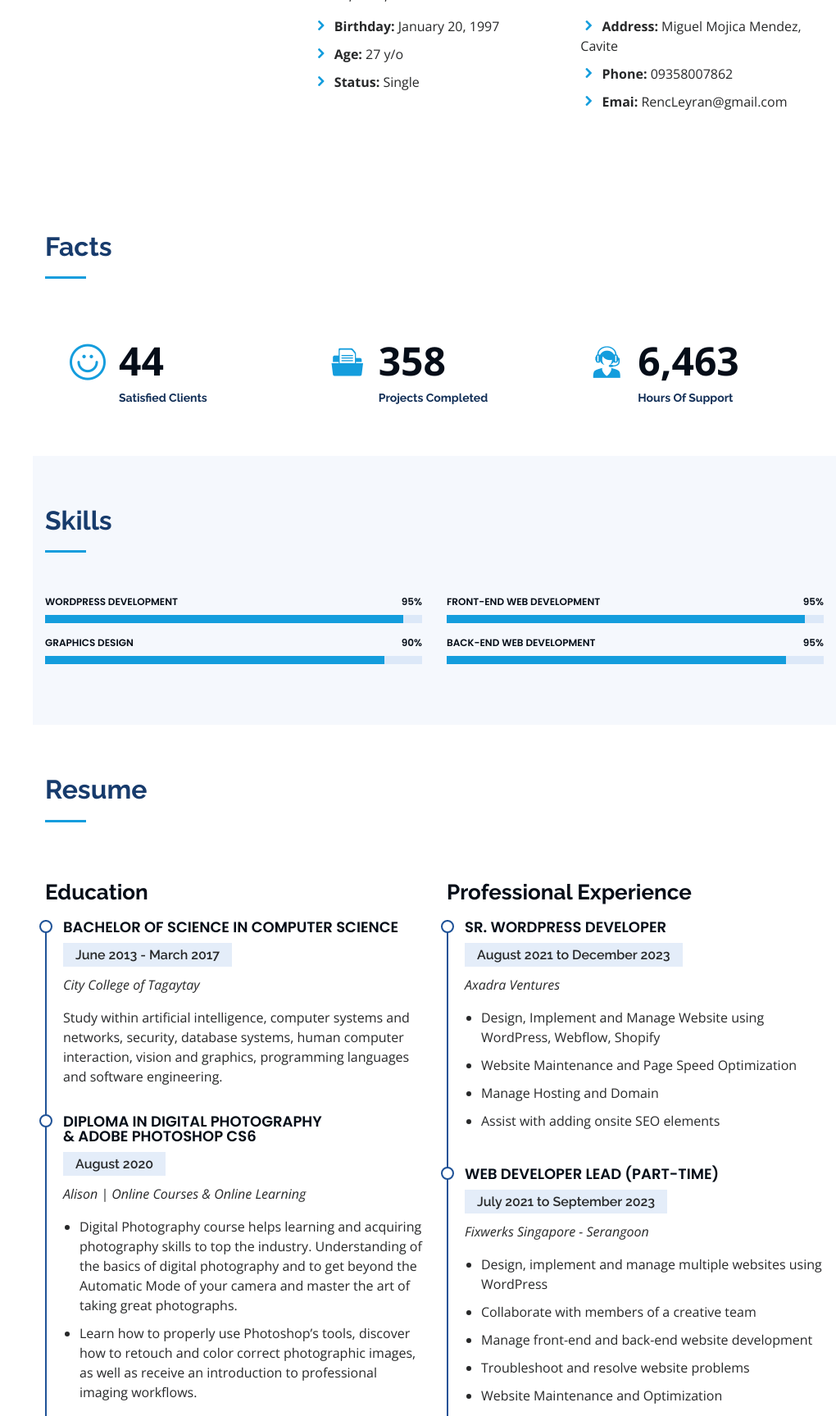
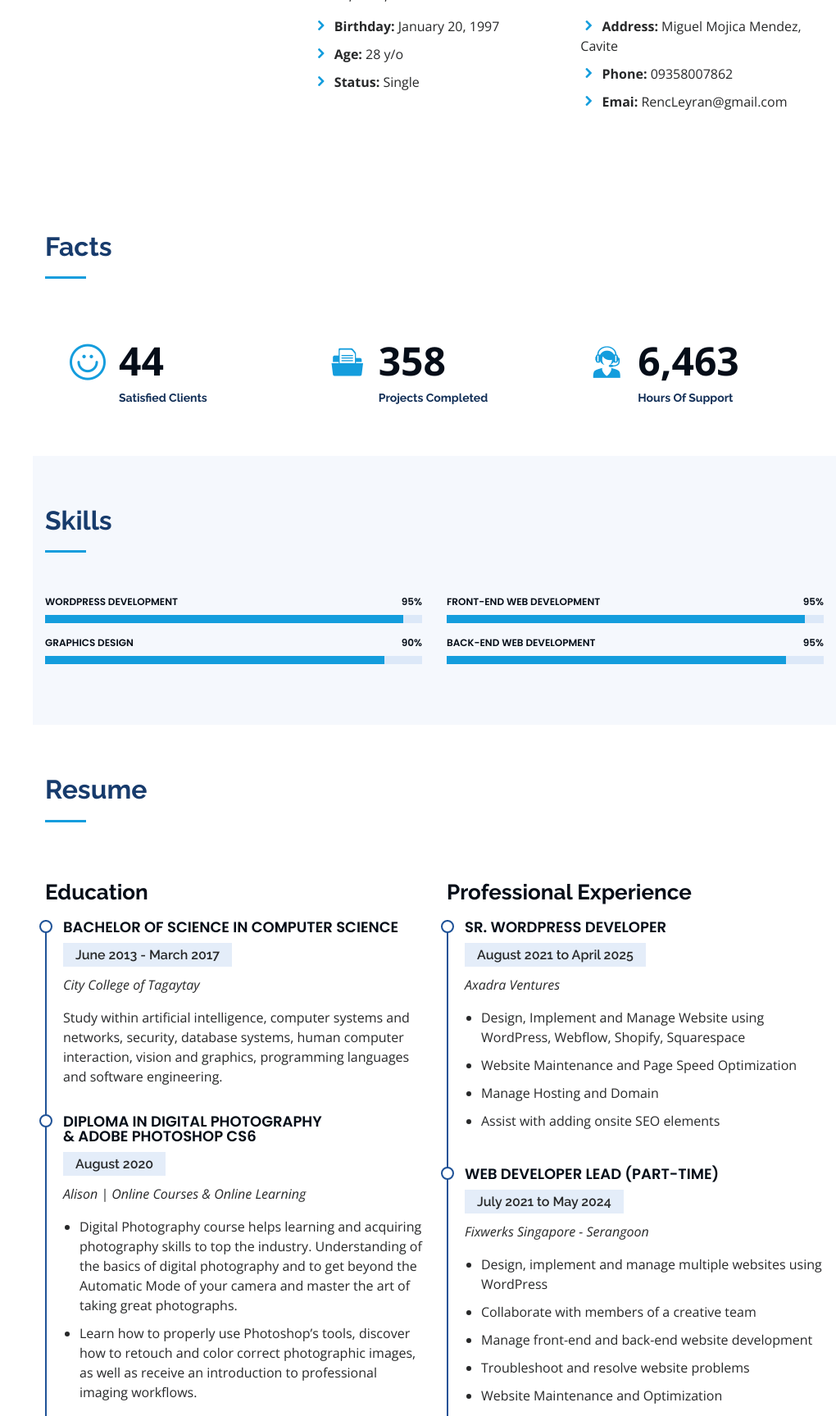
Before and after one commit to Renc20/myportfolio, a plain HTML site: page index.html in a window 1280 px wide. Shown: the part 1340-3067 px from the top of the page at 82% size, without its empty margins (260-1280 px from the left). Drawn offline with nearby package versions, Linux system fonts and the light colour scheme.

Commit message:
Update index.html

```diff
--- a/index.html
+++ b/index.html
@@ -98,7 +98,7 @@
               <div class="col-lg-6">
                 <ul>
                   <li><i class="icofont-rounded-right"></i> <strong>Birthday:</strong> January 20, 1997</li>
-                  <li><i class="icofont-rounded-right"></i> <strong>Age:</strong> 27 y/o</li>
+                  <li><i class="icofont-rounded-right"></i> <strong>Age:</strong> 28 y/o</li>
                   <li><i class="icofont-rounded-right"></i> <strong>Status:</strong> Single</li>
                 </ul>
               </div>
@@ -252,10 +252,10 @@
             <h3 class="resume-title">Professional Experience</h3>
             <div class="resume-item">
               <h4>Sr. WordPress Developer</h4>
-              <h5>August 2021 to December 2023</h5>
+              <h5>August 2021 to April 2025</h5>
               <p><em>Axadra Ventures</em></p>
               <ul>
-                <li>Design, Implement and Manage Website using WordPress, Webflow, Shopify</li>
+                <li>Design, Implement and Manage Website using WordPress, Webflow, Shopify, Squarespace</li>
                 <li>Website Maintenance and Page Speed Optimization</li>
                 <li>Manage Hosting and Domain</li>
                 <li>Assist with adding onsite SEO elements</li>
@@ -263,7 +263,7 @@
             </div>
             <div class="resume-item">
               <h4>Web Developer Lead (Part-time)</h4>
-              <h5>July 2021 to September 2023</h5>
+              <h5>July 2021 to May 2024</h5>
               <p><em>Fixwerks Singapore - Serangoon</em></p>
               <ul>
                 <li>Design, implement and manage multiple websites using WordPress</li>
@@ -552,8 +552,8 @@
                 </div>
                 <div class="col-lg-4 col-md-6 icon-box" data-aos="fade-up" data-aos-delay="200">
                   <i class="icofont-phone"></i>
-                  <h4>Skype ID:</h4>
-                  <p>live:.cid.4418596974e27bef</p>
+                  <h4>WhatsApp:</h4>
+                  <p>639358007862</p>
                 </div>
               </div>
 
```
